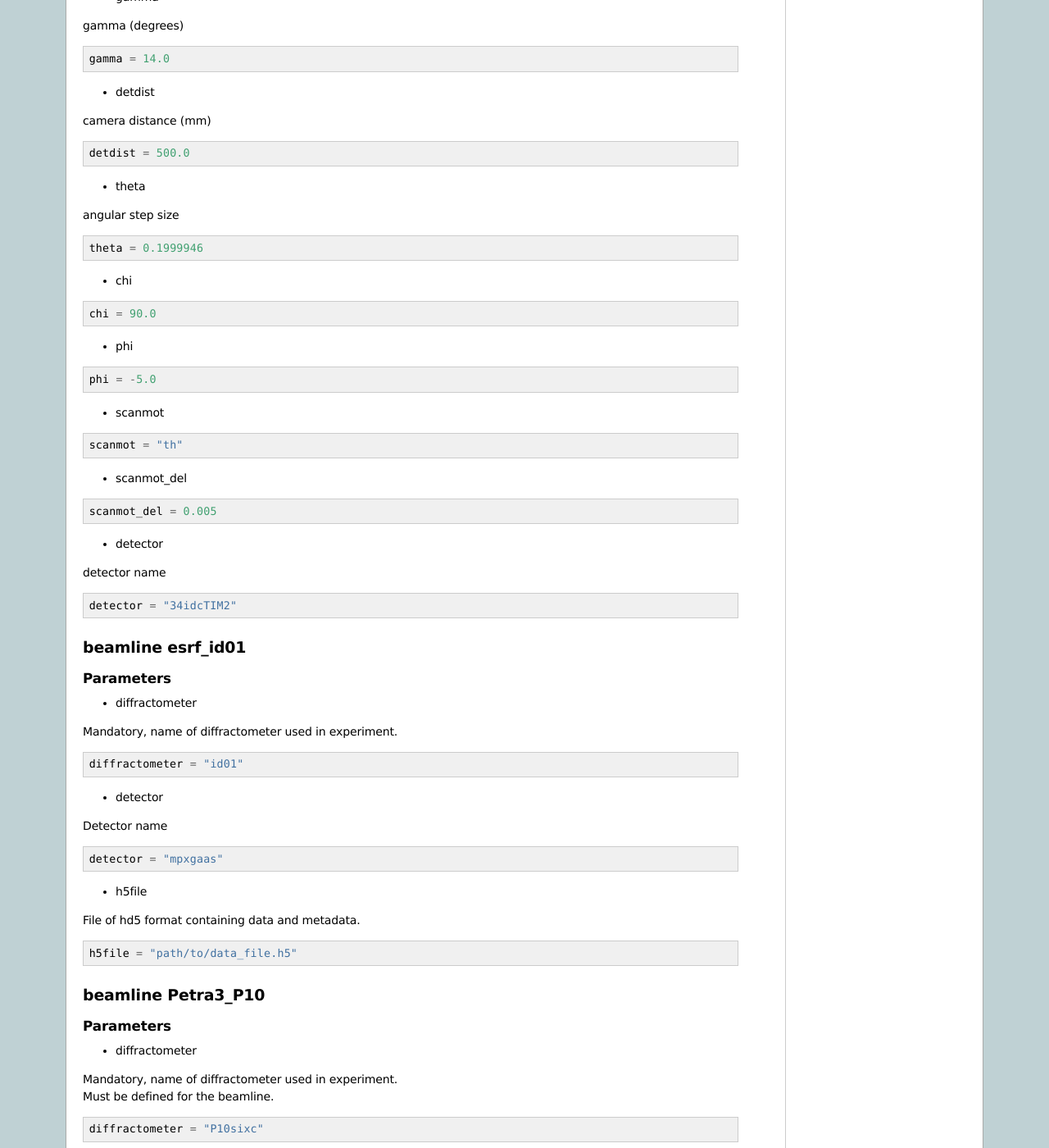
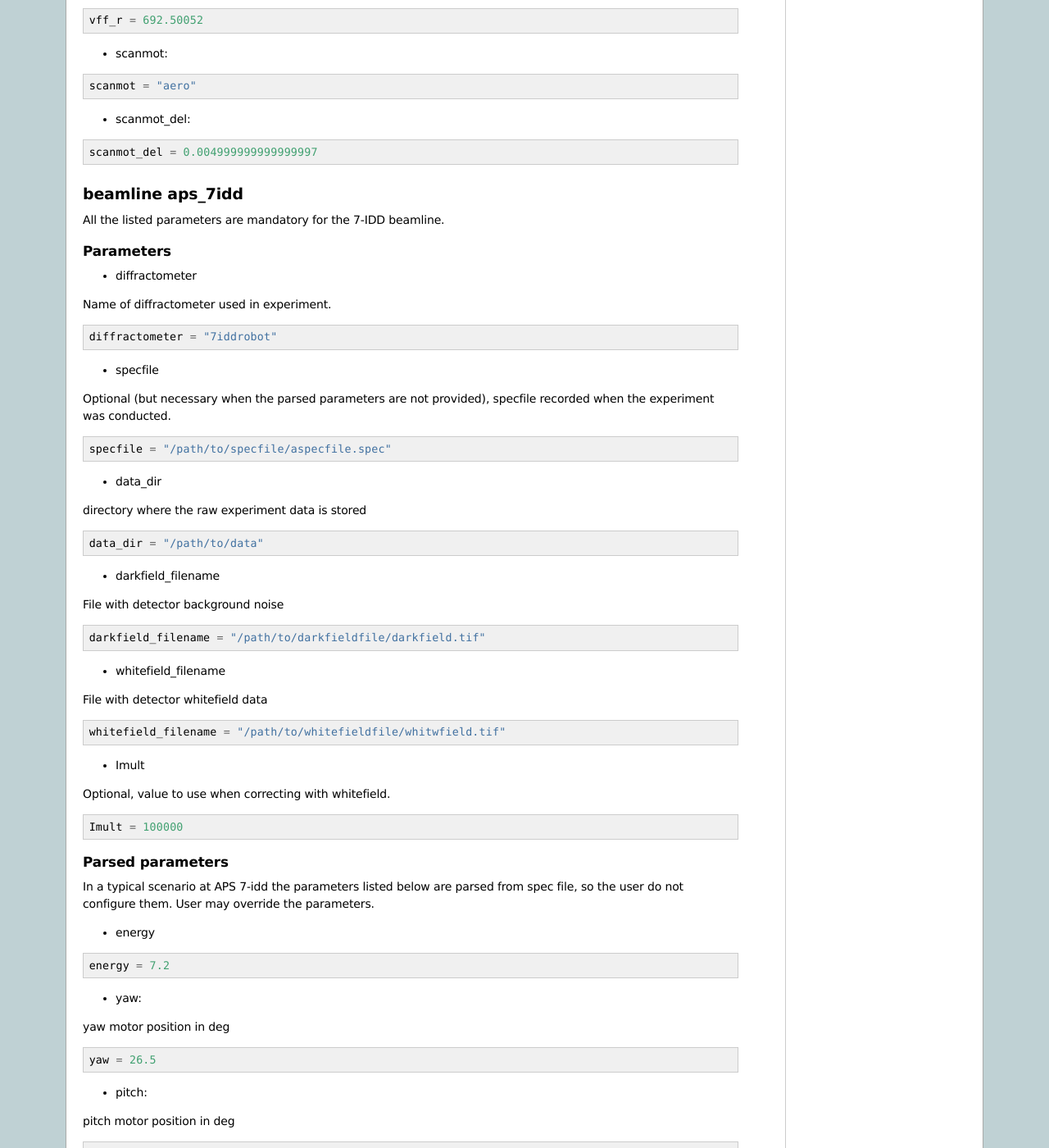
Before and after one commit to AdvancedPhotonSource/cohere, a Sphinx documentation site: the page built from docs/source/config_instr.rst, in a window 1280 px wide and 1400 px high, scrolled down 1891 px. Shown: the whole window at 82% size. Built offline with Sphinx 7.4.7, drawn with Linux system fonts in a browser that asks for light colours; some of the changed text lies outside the part shown.

Commit message:
updated docs and sync

```diff
--- a/docs/source/config_instr.rst
+++ b/docs/source/config_instr.rst
@@ -19,25 +19,91 @@
 
     diffractometer = "1ide"
 
+- specfile
+
+| Optional (but necessary when the parsed parameters are not provided), specfile recorded when the experiment was conducted.
+
+::
+
+    specfile = "/path/to/specfile/aspecfile.spec"
+
+- data_dir
+
+| directory where the raw experiment data is stored
+
+::
+
+    data_dir = "/path/to/data"
+
+- darkfield_filename
+
+| File with detector background noise
+
+::
+
+    darkfield_filename = "/path/to/darkfieldfile/darkfield.tif"
+
+- whitefield_filename
+
+| File with detector whitefield data
+
+::
+
+    whitefield_filename = "/path/to/whitefieldfile/whitwfield.tif"
+
+- Imult
+
+| Optional, value to use when correcting with whitefield.
+
+::
+
+    Imult = 100000
+
+- detector
+
+| Detector name
+
+::
+
+    detector = "ASI"
+
 - energy
 
 ::
 
     energy = 7.2
 
+- detdist:
+
+| Detector distance in mm
+
+::
+
+    detdist = 6220.0
+
+- vff_eta_offset:
+
+| Offset along vff_eta in m
+
+::
+
+    vff_eta_offset = 0.232
+
 - vff_r_offset:
+
+| Offset along vff_r in m
 
 ::
 
     vff_r_offset = -0.107
 
-- vff_eta_offset:
-
-::
-
-    vff_eta_offset = 0.232
+Parsed parameters
+=================
+| In a typical scenario at APS 1-ide the parameters listed below are parsed from spec file, so the user do not configure them. User may override the parameters.
 
 - aero:
+
+| aero motor position
 
 ::
 
@@ -45,17 +111,15 @@
 
 - vff_eta:
 
+| Distance along vff_eta in m
+
 ::
 
     vff_eta = -24.8
 
-- detdist:
+- vff_r:
 
-::
-
-    detdist = 6.22ro = -10.97994
-
-- vff_r:
+| Distance along vff_r in mm
 
 ::
 
@@ -73,13 +137,234 @@
 
     scanmot_del = 0.004999999999999997
 
+
+beamline aps_7idd
+-----------------
+All the listed parameters are mandatory for the 7-IDD beamline.
+
+Parameters
+==========
+- diffractometer
+
+| Name of diffractometer used in experiment.
+
+::
+
+    diffractometer = "7iddrobot"
+
+- specfile
+
+| Optional (but necessary when the parsed parameters are not provided), specfile recorded when the experiment was conducted.
+
+::
+
+    specfile = "/path/to/specfile/aspecfile.spec"
+
+- data_dir
+
+| directory where the raw experiment data is stored
+
+::
+
+    data_dir = "/path/to/data"
+
+- darkfield_filename
+
+| File with detector background noise
+
+::
+
+    darkfield_filename = "/path/to/darkfieldfile/darkfield.tif"
+
+- whitefield_filename
+
+| File with detector whitefield data
+
+::
+
+    whitefield_filename = "/path/to/whitefieldfile/whitwfield.tif"
+
+- Imult
+
+| Optional, value to use when correcting with whitefield.
+
+::
+
+    Imult = 100000
+
+Parsed parameters
+=================
+| In a typical scenario at APS 7-idd the parameters listed below are parsed from spec file, so the user do not configure them. User may override the parameters.
+
+- energy
+
+::
+
+    energy = 7.2
+
+- yaw:
+
+| yaw motor position in deg
+
+::
+
+    yaw = 26.5
+
+- pitch:
+
+| pitch motor position in deg
+
+::
+
+    pitch = 0.0
+
+- radius:
+
+| Detector distance in mm
+
+::
+
+    radius = 990.0
+
+- wedge:
+
+| tilt angle set to 10 degrees
+
+::
+
+    wedge = 10.0
+
+- chi:
+
+| chi motor position in deg
+
+::
+
+    chi = 4.4
+
+- th:
+
+| th motor position in deg
+
+::
+
+    th = -0.2225
+
+- phi:
+
+| phi motor position in deg
+
+::
+
+    phi = 14.77
+
+- scanmot:
+
+::
+
+    scanmot = "aero"
+
+- scanmot_del:
+
+::
+
+    scanmot_del = 0.004999999999999997
+
 - detector
 
-| detector name
+| Detector name
+
+::
+
+    detector = "7iddrobot"
+
+
+beamline aps_20ide
+-----------------
+All the listed parameters are mandatory for the 20-IDE beamline.
+
+Parameters
+==========
+- diffractometer
+
+| Name of diffractometer used in experiment.
+
+::
+
+    diffractometer = "7iddrobot"
+- data_dir
+
+| directory where the raw experiment data is stored
+
+::
+
+    data_dir = "/path/to/data"
+
+- darkfield_filename
+
+| File with detector background noise
+
+::
+
+    darkfield_filename = "/path/to/darkfieldfile/darkfield.tif"
+
+- whitefield_filename
+
+| File with detector whitefield data
+
+::
+
+    whitefield_filename = "/path/to/whitefieldfile/whitwfield.tif"
+
+- Imult
+
+| Optional, value to use when correcting with whitefield.
+
+::
+
+    Imult = 100000
+
+- detector
+
+| Detector name
 
 ::
 
     detector = "ASI"
+
+Parsed parameters
+=================
+| In a typical scenario at APS 20-ide the parameters listed below are parsed from h5 data file, so the user do not configure them. User may override the parameters.
+
+- energy
+
+::
+
+    energy = 7.2
+
+- DetX:
+
+| DetX motor position in mm
+
+::
+
+    DetX = 26.5
+
+- DetY:
+
+| DetY motor position in mm
+
+::
+
+    DetY = 0.0
+
+- DetZ:
+
+| Detector distance in mm
+
+::
+
+    DetZ = 990.0
 
 beamline aps_34idc
 ------------------
@@ -103,9 +388,49 @@
 
     specfile = "/path/to/specfile/Staff20.spec"
 
+- data_dir
+
+| directory where the raw experiment data is stored
+
+::
+
+    data_dir = "/path/to/data"
+
+- darkfield_filename
+
+| File with detector background noise
+
+::
+
+    darkfield_filename = "/path/to/darkfieldfile/darkfield.tif"
+
+- whitefield_filename
+
+| File with detector whitefield data
+
+::
+
+    whitefield_filename = "/path/to/whitefieldfile/whitwfield.tif"
+
+- Imult
+
+| Optional, value to use when correcting with whitefield.
+
+::
+
+    Imult = 100000
+
 Parsed parameters
 =================
 | In a typical scenario at APS 34-idc beamline a spec file is generated during experiment and the parameters listed below are parsed from this file, so the user do not configure them. User may override the parameters.
+
+- det_roi
+
+| detector area region of interest, defined as follows: [start x, distance x, start y, distance y]
+
+::
+
+    det_roi = [0, 256, 0, 256]
 
 - energy
 
@@ -206,7 +531,6 @@
 
     h5file = "path/to/data_file.h5"
 
-
 beamline Petra3_P10
 -------------------
 
@@ -215,11 +539,18 @@
 - diffractometer
 
 | Mandatory, name of diffractometer used in experiment.
-| Must be defined for the beamline.
 
 ::
 
     diffractometer = "P10sixc"
+
+- data_dir
+
+| Directory where experiment data is stored; contains subdirectories related to samples.
+
+::
+
+    data_dir = "path/to/data"
 
 - sample
 
@@ -229,10 +560,96 @@
 
     sample = "MC7_insitu"
 
-- data_dir
+- detector_module
 
-| Directory where experiment data is stored; contains subdirectories related to samples.
+| Index defining part of area detector that was used in experiment.
 
 ::
 
-    data_dir = "example_data"
+    sample = 6
+
+Parsed parameters
+=================
+| In a typical scenario the following metadata is parsed parsed, so the user do not configure them. User may override the parameters.
+
+- energy
+
+::
+
+    energy = 7.2
+
+- delta
+
+| delta (degrees)
+
+::
+
+    delta = 30.1
+
+- gamma
+
+| gamma (degrees)
+
+::
+
+    gamma = 14.0
+
+- detdist
+
+| camera distance (mm)
+
+::
+
+    detdist = 500.0
+
+- mu
+
+| mu motor position
+
+::
+
+    mu = 0.0
+
+- om
+
+| om motor position
+
+::
+
+    om = 0.1999946
+
+- chi
+
+| chi detector axis posision in deg
+
+::
+
+    chi = 90.0
+
+- phi
+
+| phi detector axis posision in deg
+
+::
+
+    phi = -5.0
+
+- scanmot
+
+::
+
+    scanmot = "th"
+
+- scanmot_del
+
+::
+
+    scanmot_del = 0.005
+
+- detector
+
+| detector name
+
+::
+
+    detector = "34idcTIM2"
--- a/docs/source/config_prep.rst
+++ b/docs/source/config_prep.rst
@@ -24,13 +24,13 @@
 
     exclude_scans = [78,81]
 
-- user_roi
+- roi
 
 | Optional, defines user region of interest within frame. The indices are related to the data already cropped to the area detector roi.
 
 ::
 
-     user_roi = [76,64,200,200]
+     user = [76,64,200,200]
 
 - roi_format
 
```
